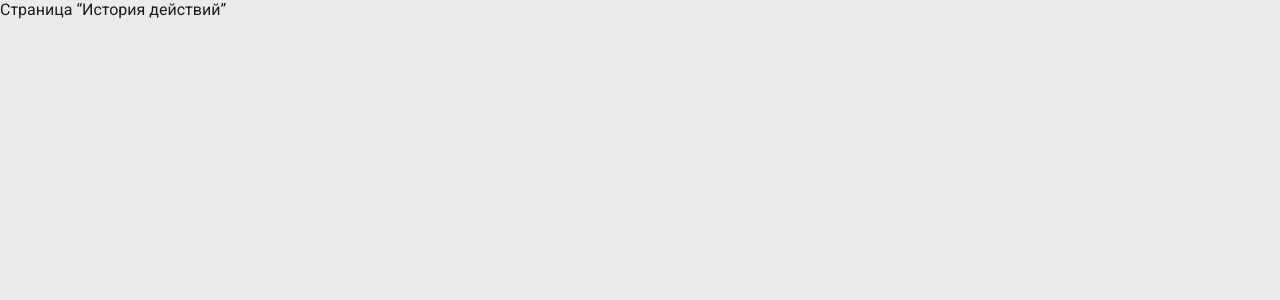
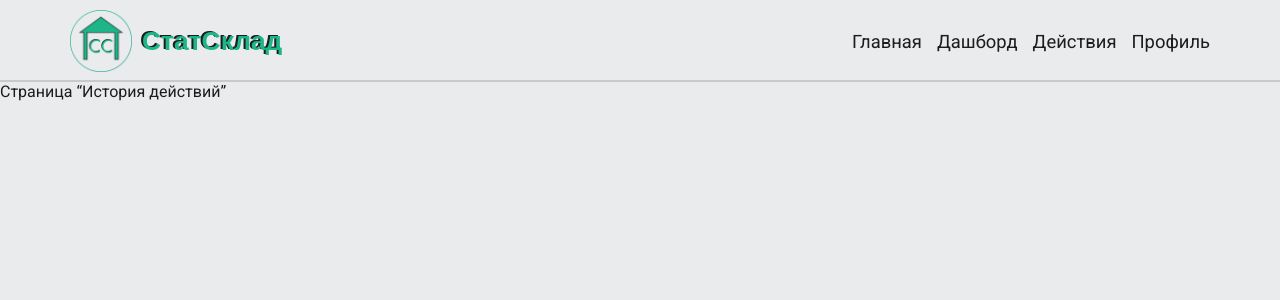
Before and after one commit to Qaddis/stat-sklad, a Next.js app in the folder frontend/: page /actions/history in a window 1280 px wide. Shown: the top 300 px of the page. Built offline with nearby package versions, Linux system fonts and the light colour scheme; a web font is replaced by a local one.

Commit message:
Frontend: Add AppHeader layout component

```diff
--- a/frontend/src/app/layout.tsx
+++ b/frontend/src/app/layout.tsx
@@ -1,5 +1,7 @@
 import type { Metadata } from "next"
 import { Martian_Mono, Roboto } from "next/font/google"
+
+import AppHeader from "@/components/layout/AppHeader"
 
 import "@/assets/styles/globals.scss"
 
@@ -38,7 +40,11 @@ export default function RootLayout({
 	return (
 		<html lang="ru">
 			<body className={`${martianMono.variable} ${roboto.variable}`}>
-				{children}
+				<AppHeader />
+
+				<main className="main">
+					<div className="wrapper">{children}</div>
+				</main>
 			</body>
 		</html>
 	)
--- /dev/null
+++ b/frontend/src/components/layout/AppHeader.module.scss
@@ -0,0 +1,51 @@
+.header {
+	width: 100%;
+	height: 82px;
+	padding: 0 20px;
+	border-bottom: 2.5px solid var(--add-color);
+	background-color: var(--main-color);
+
+	position: sticky;
+	left: 0;
+	top: 0;
+	z-index: 10;
+}
+
+.wrapper {
+	max-width: 1140px;
+	margin: 0 auto;
+	padding: 10px 0;
+
+	display: flex;
+	align-items: center;
+	justify-content: space-between;
+}
+
+.title {
+	display: flex;
+	align-items: center;
+	gap: 0 10px;
+
+	a {
+		display: contents;
+	}
+
+	img {
+		height: 62px;
+		width: auto;
+	}
+
+	span {
+		color: var(--accent-color);
+		font-family: var(--martian-font);
+		font-size: 1.65rem;
+		font-weight: 800;
+		text-shadow: -2px -1px 0 var(--main-dark-color);
+	}
+}
+
+.nav {
+	display: flex;
+	align-items: center;
+	gap: 0 15px;
+}
--- /dev/null
+++ b/frontend/src/components/layout/AppHeader.tsx
@@ -0,0 +1,33 @@
+"use client"
+
+import Image from "next/image"
+import Link from "next/link"
+
+import Logo from "@/assets/Logo.png"
+import { NavigationEnum } from "@/constants/navigation.constants"
+import NavLink from "../ui/NavLink"
+
+import styles from "./AppHeader.module.scss"
+
+export default function AppHeader() {
+	return (
+		<header className={styles.header}>
+			<div className={styles.wrapper}>
+				<h1 className={styles.title}>
+					<Link href={NavigationEnum.HOME}>
+						<Image src={Logo} alt="Логотип" />
+
+						<span>СтатСклад</span>
+					</Link>
+				</h1>
+
+				<nav className={styles.nav}>
+					<NavLink to={NavigationEnum.HOME}>Главная</NavLink>
+					<NavLink to={NavigationEnum.DASHBOARD}>Дашборд</NavLink>
+					<NavLink to={NavigationEnum.ACTIONS.ALL}>Действия</NavLink>
+					<NavLink to={NavigationEnum.USER}>Профиль</NavLink>
+				</nav>
+			</div>
+		</header>
+	)
+}
```
Also changed, not shown: frontend/src/types/navigation.types.ts (added, +10 -0 lines), frontend/src/assets/Logo.png (added).
